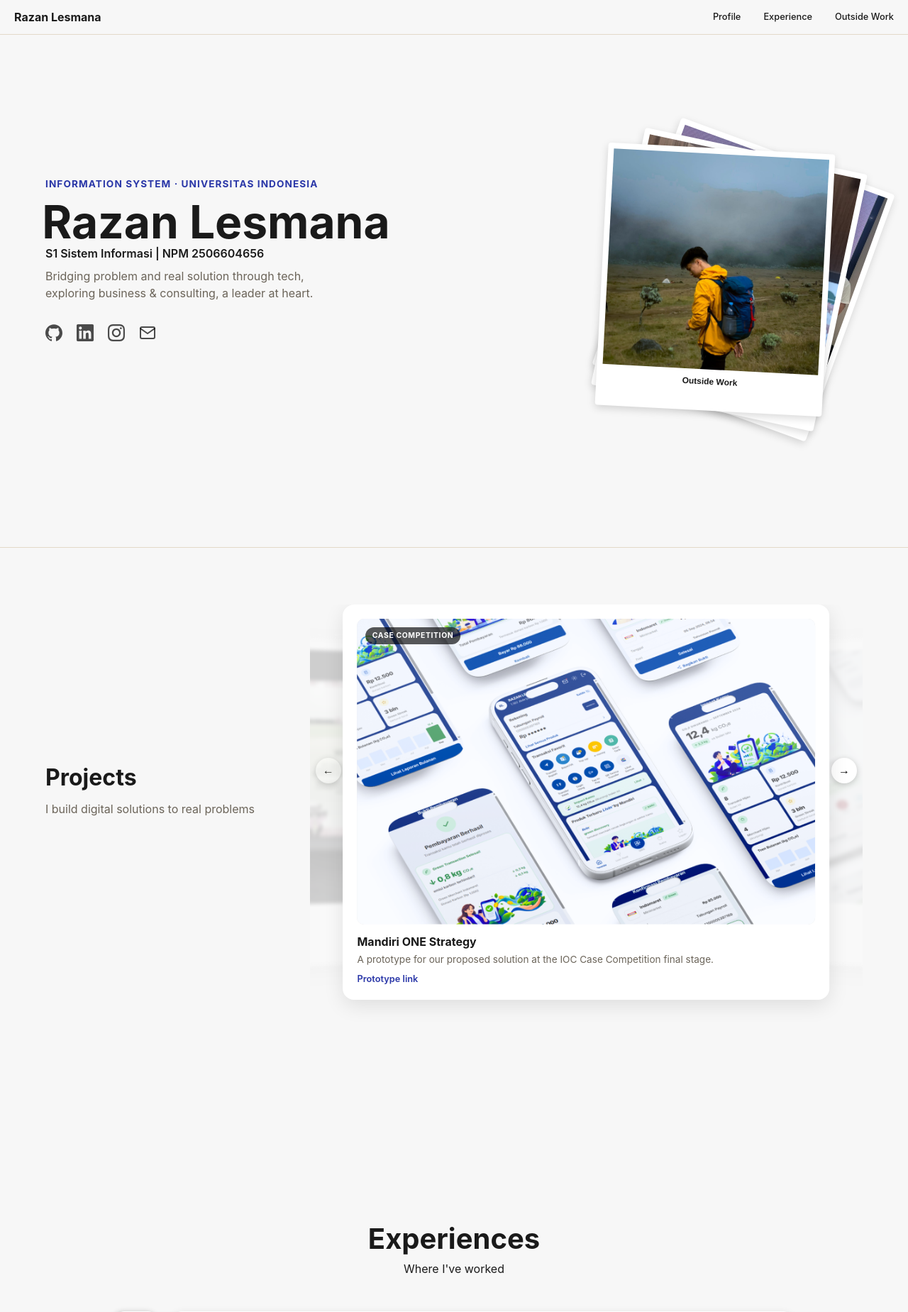
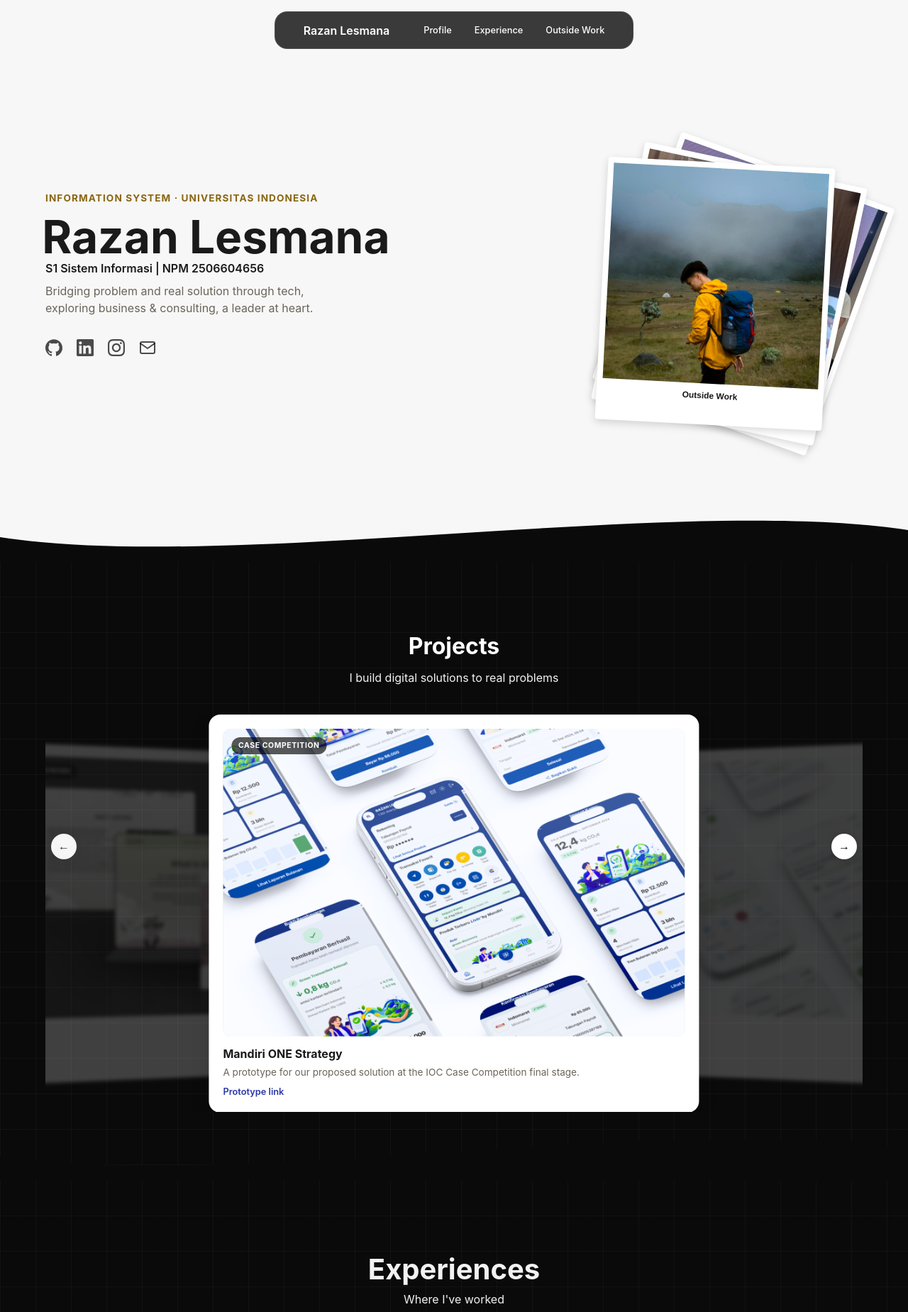
Before and after one commit to RazanLesmana/myportofolio, a Django app: page / in a window 1280 px wide. Shown: the top 1849 px of the page at 71% size. Run offline with Django 5.2, Linux system fonts and the light colour scheme; data comes from the database, SQL or seed files in the repository.

Commit message:
style: dark theme for experience & projects sections, floating navbar

```diff
--- a/static/css/style.css
+++ b/static/css/style.css
@@ -13,6 +13,16 @@
     --text-muted: #6b6459;
     --text-less-muted: #36322c;
     --radius: 4px;
+    --grid-size: 50px;
+    --grid-line: rgba(128, 128, 128, 0.07);
+    --dark-bg: #0a0a0a;
+    --dark-card: #1a1a1a;
+    --dark-text: #f2f2f2;
+    --dark-muted: rgba(255, 255, 255, 0.55);
+    --dark-line: rgba(255, 255, 255, 0.10);
+    --gold: #e0b44a;
+    --gold-deep: #8a6612;
+    --section-pad: 6rem;
 }
 
 body {
@@ -33,7 +43,12 @@ h1, .brand {
 }
 
 .site-header {
-    border-bottom: 1px solid var(--line);
+    position: sticky;
+    top: 1rem;
+    z-index: 100;
+    margin-top: 1rem;
+    border-bottom: none;
+    background: transparent;
 }
 
 .container-nomargin {
@@ -42,9 +57,16 @@ h1, .brand {
 
 .site-header .container-nomargin {
     display: flex;
-    justify-content: space-between;
     align-items: center;
-    padding: 0.75rem 1.25rem;
+    gap: 3rem;
+    width: fit-content;
+    margin: 0 auto;
+    padding: 0.85rem 2.5rem;
+    background-color: rgba(10, 10, 10, 0.8);
+    -webkit-backdrop-filter: blur(14px);
+    backdrop-filter: blur(14px);
+    border: 1px solid rgba(255, 255, 255, 0.10);
+    border-radius: 18px;
 }
 
 .brand {
@@ -54,16 +76,31 @@ h1, .brand {
     text-decoration: none;
 }
 
+.site-header .brand {
+    color: #ffffff;
+    text-decoration: none;
+    font-weight: 600;
+    font-size: 1rem;
+    white-space: nowrap;
+}
+
 .site-header nav {
     display: flex;
+    align-items: center;
     gap: 2rem;
 }
 
 .site-header nav a {
-    color: var(--ink);
+    color: white;
+    text-decoration: none;
     font-weight: 500;
-    text-decoration: none;
     font-size: 0.8rem;
+    white-space: nowrap;
+    transition: color 0.2s ease;
+}
+
+.site-header nav a:hover {
+    opacity: 0.65;
 }
 
 .social-links { display: flex; gap: 1.25rem; align-items: center; margin-top:32px; }
@@ -103,7 +140,7 @@ h1, .brand {
     font-size: 0.85rem;
     letter-spacing: 0.08em;
     text-transform: uppercase;
-    color: var(--accent-dark);
+    color: var(--gold-deep);
     font-weight: 700;
     margin-bottom: 0.75rem;
     margin-top: 2.5rem;
@@ -497,13 +553,12 @@ h1, .brand {
 /* ===== Projects ===== */
 
 :root {
-    --pj-card-w: 88%;
-    --pj-track-h: 720px;
-    --pj-offset: 46%;
+    --pj-card-w: 60%;
+    --pj-track-h: 560px;
+    --pj-offset: 52%;
     --pj-scale: 0.82;
     --pj-tilt: 16deg;
     --pj-ratio: 3 / 2;
-    --pj-intro-top: 220px;
     --pj-card-pad: 1.25rem;
     --pj-card-bg: #ffffff;
     --pj-side-opacity: 0.22;
@@ -511,28 +566,28 @@ h1, .brand {
 }
 
 .projects {
-    padding: 5rem 0;
-    border-top: 1px solid var(--line);
+    padding: var(--section-pad) 0;
+    background-color: var(--dark-bg);
+    background-image:
+        linear-gradient(to right, var(--grid-line) 1px, transparent 1px),
+        linear-gradient(to bottom, var(--grid-line) 1px, transparent 1px);
+    background-size: var(--grid-size) var(--grid-size);
+    color: var(--dark-text);
 }
 
 .projects-grid {
-    display: grid;
-    grid-template-columns: 1fr 2.4fr;
-    gap: 3rem;
-    align-items: start;
+    display: block;
 }
 
 .projects-intro {
-    padding-top: var(--pj-intro-top);
+    text-align: center;
+    margin-bottom: 2.5rem;
 }
 
 .projects-intro h2 {
     font-size: 2rem;
     margin-bottom: 0.5rem;
-}
-
-.projects-intro p {
-    color: var(--text-muted);
+    color: #ffffff;
 }
 
 .projects-carousel {
@@ -691,11 +747,42 @@ h1, .brand {
     :root {
         --pj-card-w: 88%;
         --pj-track-h: 480px;
-        --pj-intro-top: 0;
     }
+}
 
     .projects-grid {
         grid-template-columns: 1fr;
         gap: 2rem;
     }
+
+/* Efek Wave */
+.experience,
+.projects {
+    position: relative;
 }
+
+.wave {
+    position: absolute;
+    left: 0;
+    width: 100%;
+    height: 80px;
+    display: block;
+    fill: var(--dark-bg);
+    pointer-events: none;
+}
+
+.wave-top {
+    top: -79px;
+}
+
+.wave-bottom {
+    bottom: -79px;
+    transform: scaleY(-1);
+}
+
+/* CONTACT ME */
+.contact-me {
+    padding: var(--section-pad);
+    align-items: center;
+    align-content: center;
+}
--- a/templates/index.html
+++ b/templates/index.html
@@ -84,6 +84,10 @@
         </section>
 
         <section class="projects" id="projects">
+            <svg class="wave wave-top" viewBox="0 0 1440 80" preserveAspectRatio="none" aria-hidden="true">
+                <path d="M0,45 C360,95 1080,-15 1440,35 L1440,80 L0,80 Z"></path>
+            </svg>
+
             <div class="container">
                 <div class="projects-grid">
 
@@ -129,9 +133,16 @@
 
                 </div>
             </div>
+            <svg class="wave wave-bottom" viewBox="0 0 1440 80" preserveAspectRatio="none" aria-hidden="true">
+                <path d="M0,45 C360,95 1080,-15 1440,35 L1440,80 L0,80 Z"></path>
+            </svg>
         </section>
 
         <section class="experience" id="experience">
+            <svg class="wave wave-top" viewBox="0 0 1440 80" preserveAspectRatio="none" aria-hidden="true">
+                <path d="M0,45 C360,95 1080,-15 1440,35 L1440,80 L0,80 Z"></path>
+            </svg>
+
             <div class="container">
                 <h2 class="section-title">Experiences</h2>
                 <p class="section-subtitle">Where I've worked</p>
@@ -166,6 +177,9 @@
                     {% endfor %}
                 </div>
             </div>
+            <svg class="wave wave-bottom" viewBox="0 0 1440 80" preserveAspectRatio="none" aria-hidden="true">
+                <path d="M0,45 C360,95 1080,-15 1440,35 L1440,80 L0,80 Z"></path>
+            </svg>
         </section>
 
         <section class="achievements">
```
Also changed, not shown: other parts of static/css/style.css (+41 -21 lines).
